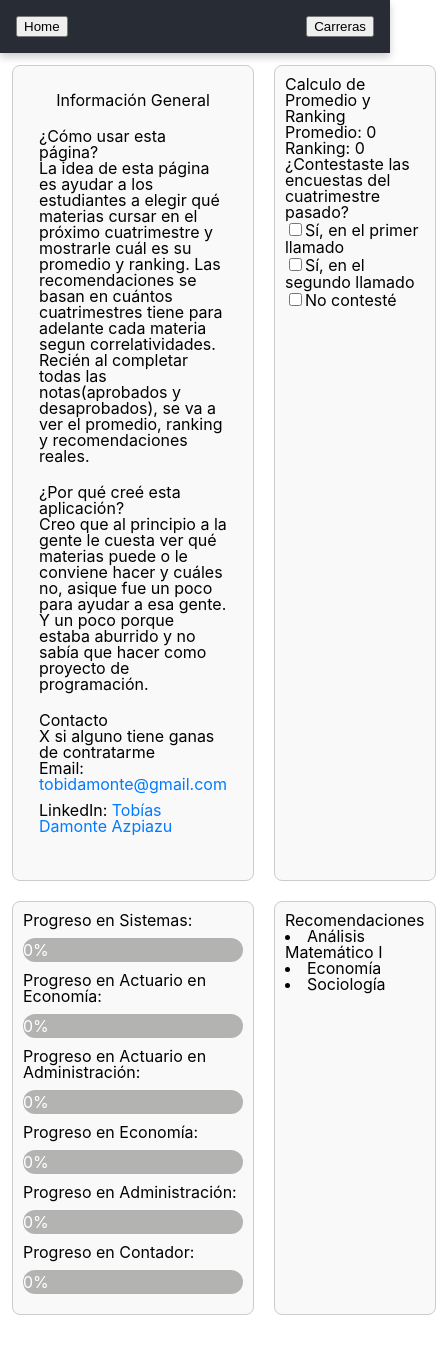
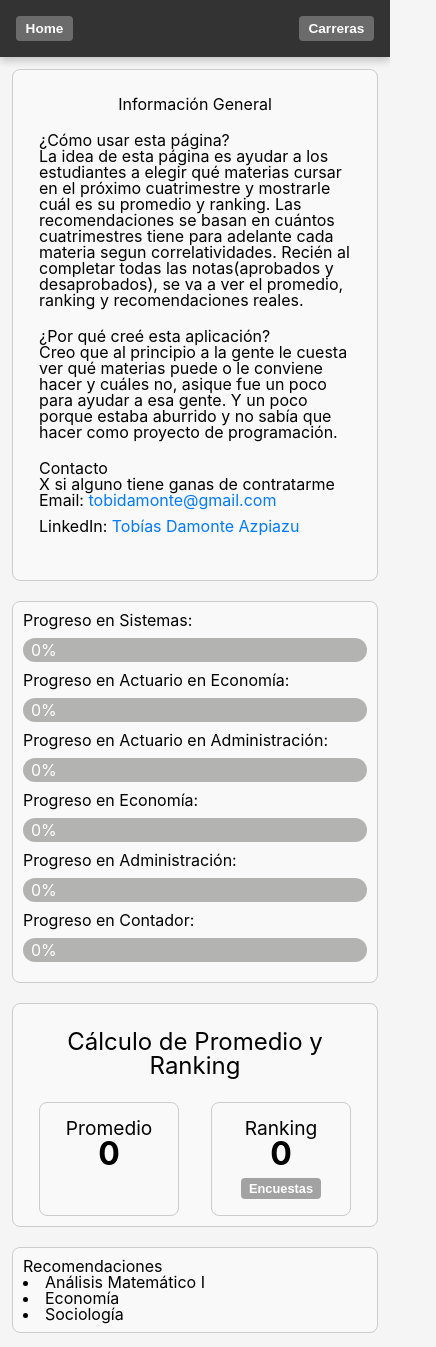
Before and after one commit to TDamonteAzpiazu/Carreras, a React (Create React App) app in the folder front/: page / in a window 390 px wide. Shown: the whole page, 436 px wide, since content can reach past the window. Before the commit the page ends 1315 px from the top, so only its background shows below. Built offline with nearby package versions, Linux system fonts and the light colour scheme.

Commit message:
Estilos a promedio y ranking, y progreso

```diff
--- a/front/src/components/primary/navbar/navbar.module.css
+++ b/front/src/components/primary/navbar/navbar.module.css
@@ -1,8 +1,9 @@
+/* Estilos generales para la navbar */
 .navbar {
     display: flex;
     justify-content: space-between;
     align-items: center;
-    background-color: #282c34;
+    background-color: #333333;
     padding: 1rem;
     box-shadow: 0 4px 8px rgba(0, 0, 0, 0.2);
     z-index: 1000;
@@ -23,6 +24,38 @@
     gap: 1rem;
 }
 
+/* Estilos para los botones */
+button {
+    background-color: #6b6b6b;
+    border: none;
+    padding: 0.5rem 1rem; /* Padding base */
+    font-size: 1rem; /* Tamaño de fuente base */
+    border-radius: 0.25rem;
+    font-weight: 550;
+    color: white;
+    cursor: pointer;
+    transition: background-color 0.3s ease; /* Agregado para una transición suave */
+}
+
+button:hover {
+    background-color: #888888;
+}
+
+/* Ajuste del tamaño de los botones en pantallas más pequeñas */
+@media (max-width: 1200px) {
+    button {
+        padding: 0.4rem 0.8rem; /* Ajusta el padding */
+        font-size: 0.9rem; /* Reduce el tamaño de la fuente */
+    }
+}
+
+@media (max-width: 992px) {
+    button {
+        padding: 0.3rem 0.6rem; /* Ajusta el padding aún más */
+        font-size: 0.85rem; /* Reduce aún más el tamaño de la fuente */
+    }
+}
+
 .dropdownContainer {
     display: none;
     position: relative;
@@ -33,7 +66,7 @@
     position: absolute;
     top: 100%;
     right: 0;
-    background-color: #282c34;
+    background-color: #333333;
     box-shadow: 0 4px 8px rgba(0, 0, 0, 0.2);
     display: flex;
     flex-direction: column;
@@ -45,7 +78,8 @@
     width: 90%;
 }
 
-@media (max-width: 768px) {
+/* Media queries para pantallas más pequeñas */
+@media (max-width: 992px) {
     .carreras {
         display: none;
     }
--- /dev/null
+++ b/front/src/components/primary/promedioRanking/promedioRanking.module.css
@@ -0,0 +1,72 @@
+.container {
+    display: flex;
+    flex-direction: column;
+    align-items: center;
+    justify-content: center;
+    width: 100%;
+    margin-top: 1rem;
+}
+
+.title {
+    font-size: 1.5rem; /* Tamaño del título */
+    margin-bottom: 1.5rem;
+    text-align: center;
+}
+
+.content {
+    display: flex;
+    justify-content: space-between;
+    width: 100%;
+    max-width: 600px;
+}
+
+.leftComponent, .rightComponent {
+    flex: 1;
+    margin: 0 1rem;
+    padding: 1rem;
+    text-align: center;
+    border: 1px solid #ccc;
+    border-radius: 0.5rem;
+    background-color: #f9f9f9;
+}
+
+.rightComponent {
+    display: flex;
+    flex-direction: column;
+    align-items: center;
+}
+
+.label {
+    margin-top: 0.5rem;
+}
+
+.checkboxGroup {
+    margin: 1rem 0 0 0;
+    display: flex;
+    flex-direction: column;
+    align-items: flex-start;
+}
+
+.checkboxGroup input {
+    margin-right: 0.5rem;
+}
+
+.dropdownButton {
+    margin-top: 0.5rem;
+    padding: 0.2rem 0.5rem;
+    background-color: rgba(0, 0, 0, 0.35);
+    color: #fff;
+    font-size: 0.8rem;
+    border: none;
+    border-radius: 0.25rem;
+    cursor: pointer;
+}
+
+.rankingTitle {
+    font-size: 1.2rem;
+}
+
+.rankingValue {
+    font-size: 2rem;
+    font-weight: bold;
+}
--- a/front/src/components/primary/promedioRanking/promedioRanking.tsx
+++ b/front/src/components/primary/promedioRanking/promedioRanking.tsx
@@ -1,20 +1,45 @@
 import { useState } from 'react';
+import styles from './promedioRanking.module.css';
 
 export const PromedioRanking = ({ promedio, ranking }: { promedio: string | number, ranking: number }) => {
     const [puntosEncuesta, setPuntosEncuesta] = useState<number | null>(null);
+    const [mostrarEncuesta, setMostrarEncuesta] = useState<boolean>(false);
 
     // Función para actualizar los puntos según la respuesta del usuario
     const manejarRespuesta = (valor: number) => {
         setPuntosEncuesta(valor);
     };
 
+    // Función para alternar la visualización de la encuesta
+    const toggleEncuesta = () => {
+        setMostrarEncuesta(!mostrarEncuesta);
+    };
+
     return (
-        <div>
-            <h3>Calculo de Promedio y Ranking</h3>
-            <h1>Promedio: {promedio}</h1>
-            <h1>Ranking: {ranking + (puntosEncuesta || 0)}</h1>
-            <div>
+        <div className={styles.container}>
+            <h2 className={styles.title}>Cálculo de Promedio y Ranking</h2>
+
+            <div className={styles.content}>
+                {/* Componente de Promedio */}
+                <div className={styles.leftComponent}>
+                    <h3 className={styles.rankingTitle}>Promedio</h3>
+                    <h1 className={styles.rankingValue}>{promedio}</h1>
+                </div>
+
+                {/* Componente de Ranking */}
+                <div className={styles.rightComponent}>
+                    <h3 className={styles.rankingTitle}>Ranking</h3>
+                    <h1 className={styles.rankingValue}>{ranking + (puntosEncuesta || 0)}</h1>
+
+                    {/* Dropdown para encuestas */}
+                    <button className={styles.dropdownButton} onClick={toggleEncuesta}>
+                        {mostrarEncuesta ? 'Cerrar Encuestas' : 'Encuestas'}
+                    </button>
+
+                    {mostrarEncuesta && (
+                        <div className={styles.checkboxGroup}>
                             <h4>¿Contestaste las encuestas del cuatrimestre pasado?</h4>
+
                             <div>
                                 <input
                                     type="checkbox"
@@ -22,8 +47,9 @@ export const PromedioRanking = ({ promedio, ranking }: { promedio: string | numb
                                     checked={puntosEncuesta === 10}
                                     onChange={() => manejarRespuesta(puntosEncuesta === 10 ? 0 : 10)}
                                 />
-                    <label htmlFor="primera">Sí, en el primer llamado</label>
+                                <label htmlFor="primera" className={styles.label}>Sí, en el primer llamado</label>
                             </div>
+
                             <div>
                                 <input
                                     type="checkbox"
@@ -31,8 +57,9 @@ export const PromedioRanking = ({ promedio, ranking }: { promedio: string | numb
                                     checked={puntosEncuesta === 5}
                                     onChange={() => manejarRespuesta(puntosEncuesta === 5 ? 0 : 5)}
                                 />
-                    <label htmlFor="segunda">Sí, en el segundo llamado</label>
+                                <label htmlFor="segunda" className={styles.label}>Sí, en el segundo llamado</label>
                             </div>
+
                             <div>
                                 <input
                                     type="checkbox"
@@ -40,7 +67,10 @@ export const PromedioRanking = ({ promedio, ranking }: { promedio: string | numb
                                     checked={puntosEncuesta === 0}
                                     onChange={() => manejarRespuesta(puntosEncuesta === 0 ? 0 : 0)}
                                 />
-                    <label htmlFor="no">No contesté</label>
+                                <label htmlFor="no" className={styles.label}>No contesté</label>
+                            </div>
+                        </div>
+                    )}
                 </div>
             </div>
         </div>
--- a/front/src/components/secondary/materia/materia.module.css
+++ b/front/src/components/secondary/materia/materia.module.css
@@ -90,6 +90,23 @@
     margin: 0;
 }
 
+.notas button {
+    background: rgba(0, 0, 0, 0.35);
+    border: none;
+    cursor: pointer;
+    margin-left: 0.3rem;
+    font-weight: bold;
+    color: black;
+    padding: 0.2rem 0.4rem; /* Ajusta el padding para hacerlo más pequeño */
+    font-size: 0.8rem; /* Reduce el tamaño de la fuente */
+    border-radius: 4px; /* Agrega un border-radius si deseas bordes redondeados */
+}
+
+.notas button:hover {
+    background: rgba(0, 0, 0, 0.5);
+}
+
+
 .error {
     color: rgb(211, 10, 10);
     font-weight: bold;
--- a/front/src/components/secondary/progressBar/progressBar.tsx
+++ b/front/src/components/secondary/progressBar/progressBar.tsx
@@ -1,19 +1,22 @@
-export const ProgressBar = ({ progreso } : { progreso: number }) => {
-    const progressStyle : React.CSSProperties = {
-        width: `${progreso}%`,
-        backgroundColor: '#4caf50',
+export const ProgressBar = ({ progreso }: { progreso: number }) => {
+    const progressStyle: React.CSSProperties = {
+        width: progreso > 0 ? `${progreso}%` : '0', // Evita mostrar la barra si progreso es 0
+        backgroundColor: progreso > 0 ? '#4caf50' : 'transparent', // Solo muestra color si hay progreso
         height: '1.5rem',
         borderRadius: '0.75rem',
-        textAlign: 'center',
+        textAlign: progreso === 0 ? 'left' : 'center', // Alinea el texto a la izquierda
+        paddingLeft: '0.5rem', // Espaciado interno para el texto
         color: 'white',
-        lineHeight: '1.5rem',
+        lineHeight: '1.5rem', // Centra verticalmente el texto
         marginBottom: '0.625rem',
         marginTop: '0.625rem',
     };
 
     return (
         <div style={{ width: '100%', backgroundColor: '#b3b3b1', borderRadius: '0.75rem' }}>
-            <div style={progressStyle}>{`${progreso}%`}</div>
+            <div style={progressStyle}>
+                {`${progreso}%`}
+            </div>
         </div>
     );
 };
--- a/front/src/index.css
+++ b/front/src/index.css
@@ -5,6 +5,7 @@ body {
     sans-serif;
   -webkit-font-smoothing: antialiased;
   -moz-osx-font-smoothing: grayscale;
+  background-color: #f5f5f5;
 }
 
 code {
--- a/front/src/views/home/home.module.css
+++ b/front/src/views/home/home.module.css
@@ -1,30 +1,66 @@
+:root {
+    --base-font-size: 16px;
+}
+
 .grid {
     display: grid;
     grid-template-columns: 1fr 1fr;
-    grid-template-rows: 1fr 1fr;
-    gap: 20px;
-    height: 90vh;
+    grid-template-rows: auto auto;
+    gap: 1.25rem; /* 20px converted to rem */
+    margin-bottom: 0.125rem; /* Added margin-bottom */
 }
 
 .grid > div {
-    padding: 10px;
-    border: 1px solid #ccc;
-    border-radius: 8px;
+    padding: 0.625rem; /* 10px converted to rem */
+    border: 0.0625rem solid #ccc; /* 1px converted to rem */
+    border-radius: 0.5rem; /* 8px converted to rem */
     background-color: #f9f9f9;
+    display: flex;
+    flex-direction: column;
+    justify-content: space-between;
 }
 
+/* Areas for larger screens */
 .infoGeneral {
     grid-area: 1 / 1;
 }
 
-.calculoPromedio {
+.barrasProgreso {
     grid-area: 1 / 2;
 }
 
-.barrasProgreso {
+.calculoPromedio {
     grid-area: 2 / 1;
 }
 
 .recomendacionMaterias {
     grid-area: 2 / 2;
 }
+
+/* Media query for smaller screens */
+@media (max-width: 768px) {
+    .grid {
+        grid-template-columns: 1fr;
+        grid-template-rows: auto auto auto auto;
+        height: auto;
+    }
+
+    .infoGeneral,
+    .calculoPromedio,
+    .barrasProgreso,
+    .recomendacionMaterias {
+        grid-area: auto;
+    }
+
+    /* Ensures the content fits the height of the screen */
+    .grid > div {
+        min-height: 0;
+        max-height: none;
+    }
+
+    /* Ensures the grid items don’t stretch in small screens */
+    .calculoPromedio,
+    .recomendacionMaterias {
+        height: auto; /* Adjust height to content */
+    }
+}
--- a/front/src/views/home/home.tsx
+++ b/front/src/views/home/home.tsx
@@ -66,6 +66,11 @@ export const Home = () => {
         const progreso = ((materiasAprobadas + optativasAprobadas) / totalMaterias) * 100;
         return Math.floor(progreso);
     }
+
+    const carreras = Object.keys(materiasXCarrera) as Array<keyof typeof materiasXCarrera>;
+    const carreraConMayorProgreso = carreras.reduce((maxCarrera, carrera) => {
+        return getProgreso(carrera) > getProgreso(maxCarrera) ? carrera : maxCarrera;
+    }, carreras[0]);
 
     // Función para calcular el valor A
     const calcularValorA = (materiasAprobadas: number, materiasCursadas: number) => {
@@ -174,14 +179,14 @@ export const Home = () => {
             <div className={styles.infoGeneral}>
                 <InformacionGeneral />
             </div>
+            <div className={styles.barrasProgreso}>
+                <BarrasProgreso getProgreso={getProgreso} />
+            </div>
             <div className={styles.calculoPromedio}>
                 <PromedioRanking promedio={promedio} ranking={calcularRanking(notas, promedio)} />
             </div>
-            <div className={styles.barrasProgreso}>
-                <BarrasProgreso getProgreso={getProgreso} />
-            </div>
             <div className={styles.recomendacionMaterias}>
-                <RecomendacionMaterias />
+                <RecomendacionMaterias carrera={carreraConMayorProgreso} />
             </div>
         </div>
     );
```
Also changed, not shown: front/src/components/primary/recomendarMaterias/recomendarMaterias.tsx (+6 -2 lines). Lines whose indentation alone changed are shown as unchanged.
